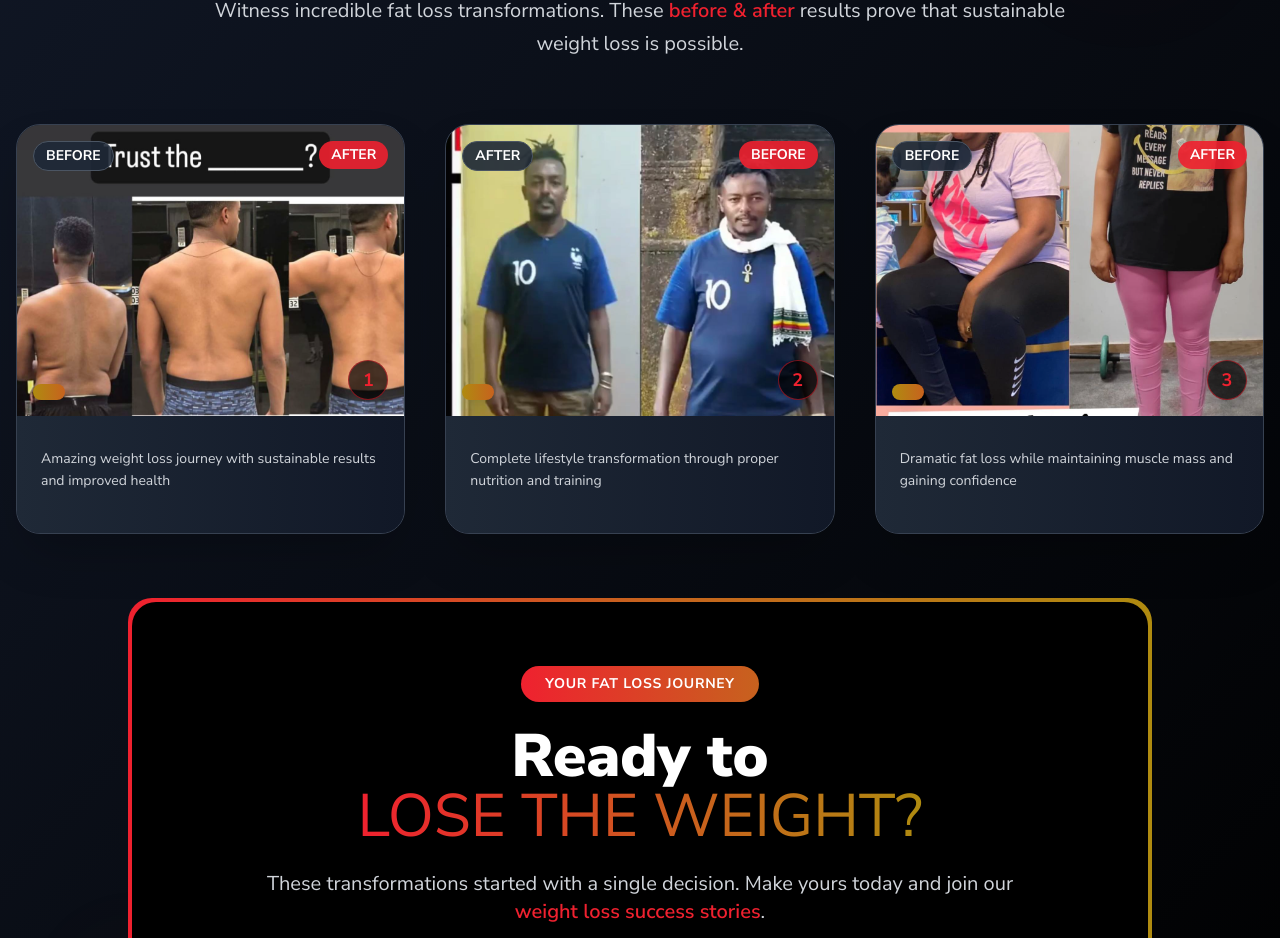
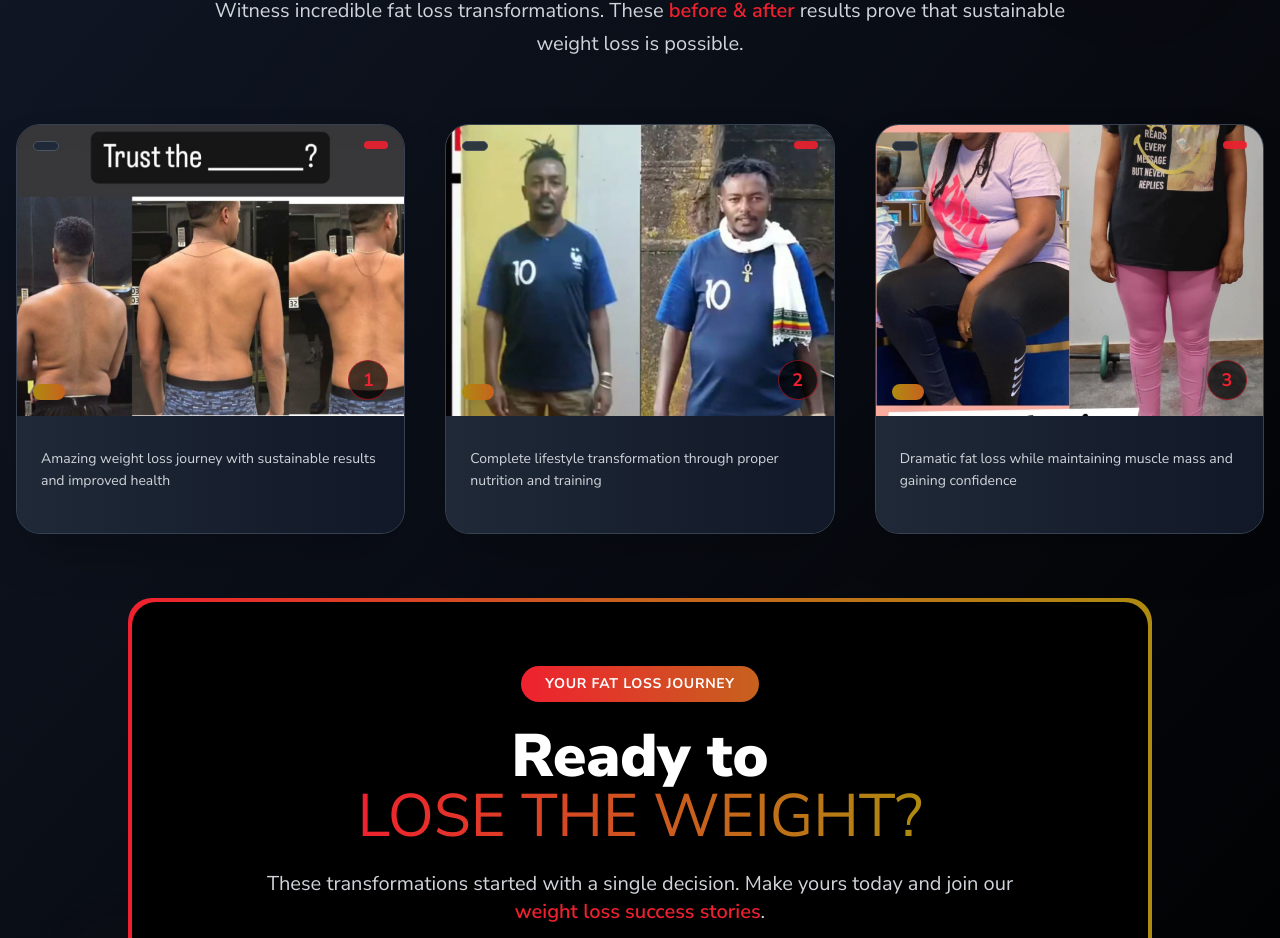
Before and after one commit to Nebyat19/ActionFitness, a Vue app: page / in a window 1280 px wide. Shown: the part 6291-7229 px from the top of the page. Built offline with nearby package versions, Linux system fonts and the light colour scheme; a web font is replaced by a local one.

Commit message:
fix: remove before after

```diff
--- a/src/components/WeightLossSection.vue
+++ b/src/components/WeightLossSection.vue
@@ -61,10 +61,10 @@
 
                 <!-- Before/After Labels -->
                 <div class="absolute top-4 left-4 bg-gray-800/90 text-white px-3 py-1 rounded-full text-sm font-bold border border-gray-600">
-                {{ index!==1? "BEFORE" : "AFTER" }}
+                <!-- {{ index!==1? "BEFORE" : "AFTER" }}   -->
                 </div>
                 <div class="absolute top-4 right-4 bg-primary-red/90 text-white px-3 py-1 rounded-full text-sm font-bold">
-                    {{ index!==1? "AFTER" : "BEFORE" }}
+                    <!-- {{ index!==1? "AFTER" : "BEFORE" }} -->
                 </div>
 
                 <!-- Results Badge -->
```
